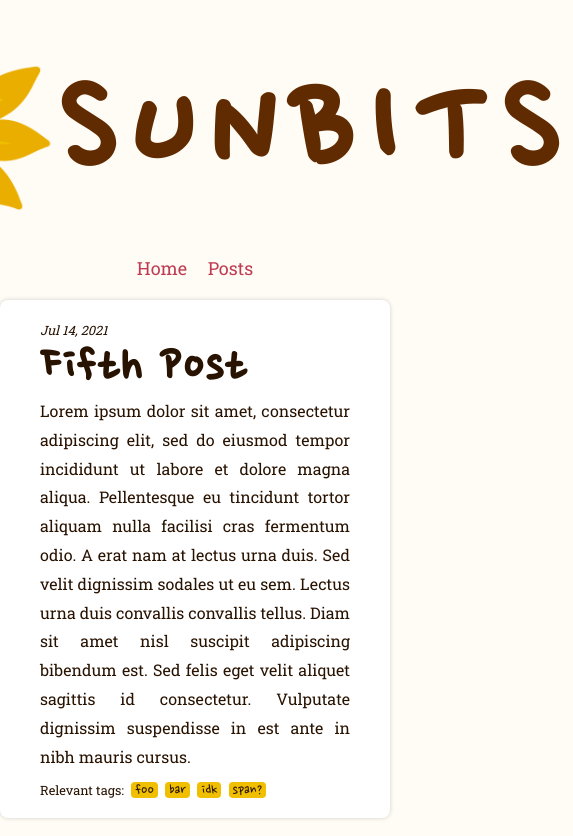
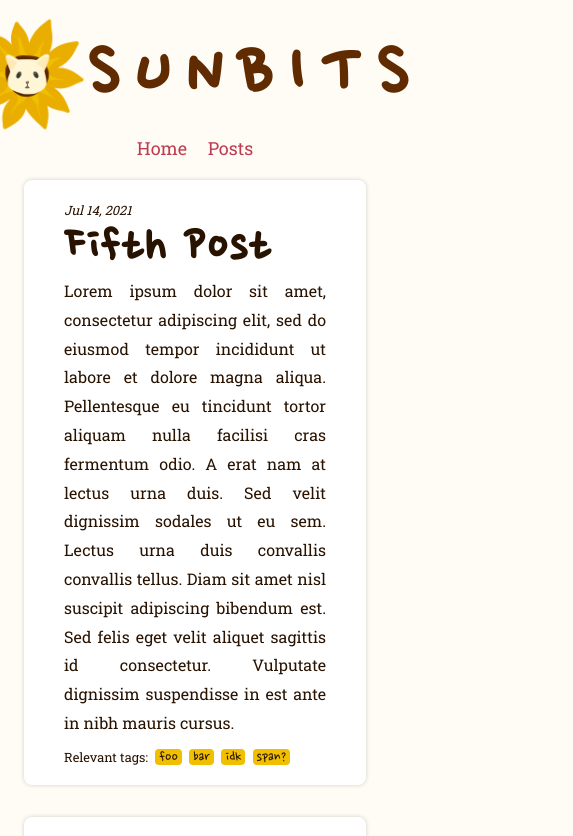
Before and after one commit to catbree/catbree.github.io, a plain HTML site: page index.html in a window 390 px wide. Shown: the top 836 px of the page, 573 px wide, since content can reach past the window. Drawn offline with Linux system fonts and the light colour scheme.

Commit message:
added responsiveness to logo for mobile responsiveness

```diff
--- a/css/style.css
+++ b/css/style.css
@@ -13,6 +13,8 @@ body {
     font-family: 'Roboto Slab', serif;
     font-size: 18px;
     color: #281200;
+    padding-left: 24px;
+    padding-right: 24px;
 }
 
 h1 {
@@ -121,13 +123,33 @@ a {
     justify-content: center;
 }
 
+@media screen and (max-width: 900px) {
+    .sunbits-title {
+        max-width: 500px;
+    }
+  }
+
 .sunbits-title-image {
     max-width: 240px;
+    height:auto;
 }
+
+@media screen and (max-width: 900px) {
+    .sunbits-title-image {
+        max-width: 120px;
+        height: auto;
+    }
+  }
 
 .sunbits-title h1 {
     color: #602B01;
 }
+
+@media screen and (max-width: 900px) {
+        .sunbits-title h1 {
+        font-size: 5rem;
+    }
+  }
 
 /* -------- Post Card -------- */
 
```
